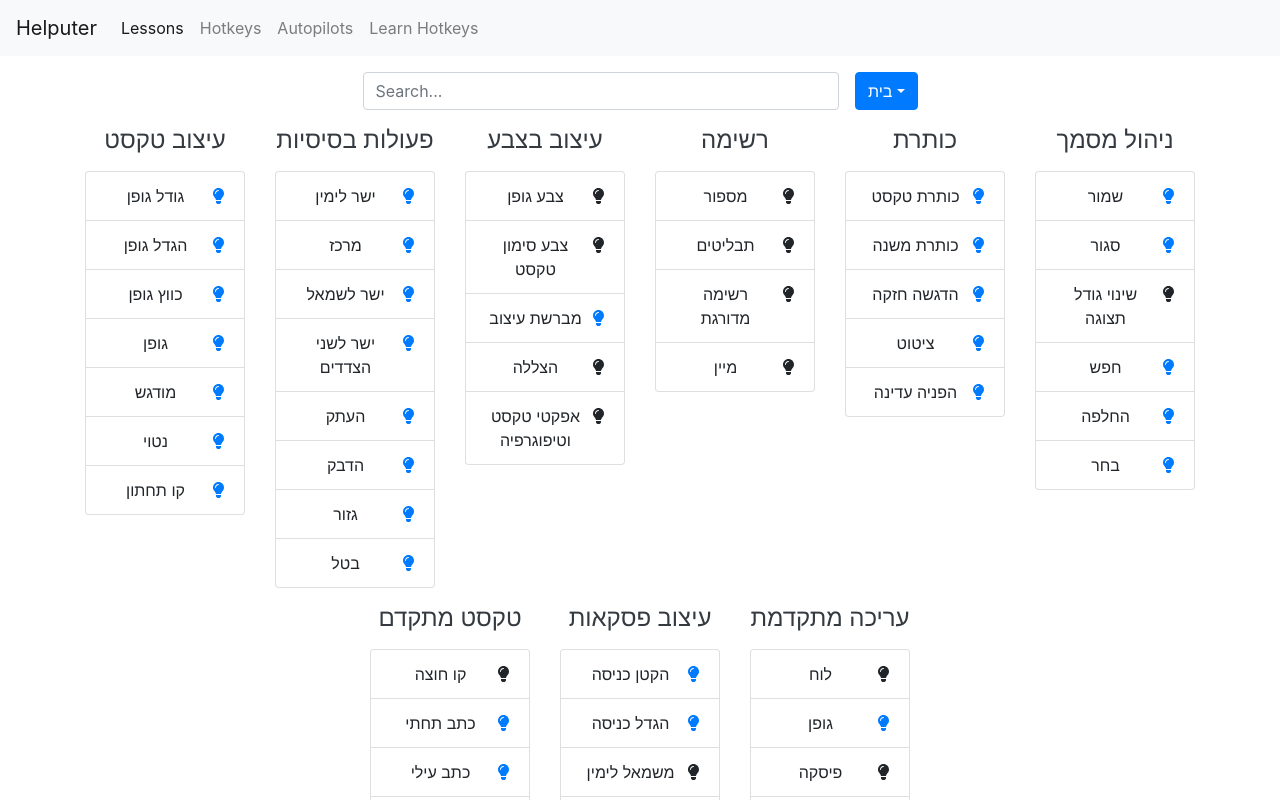
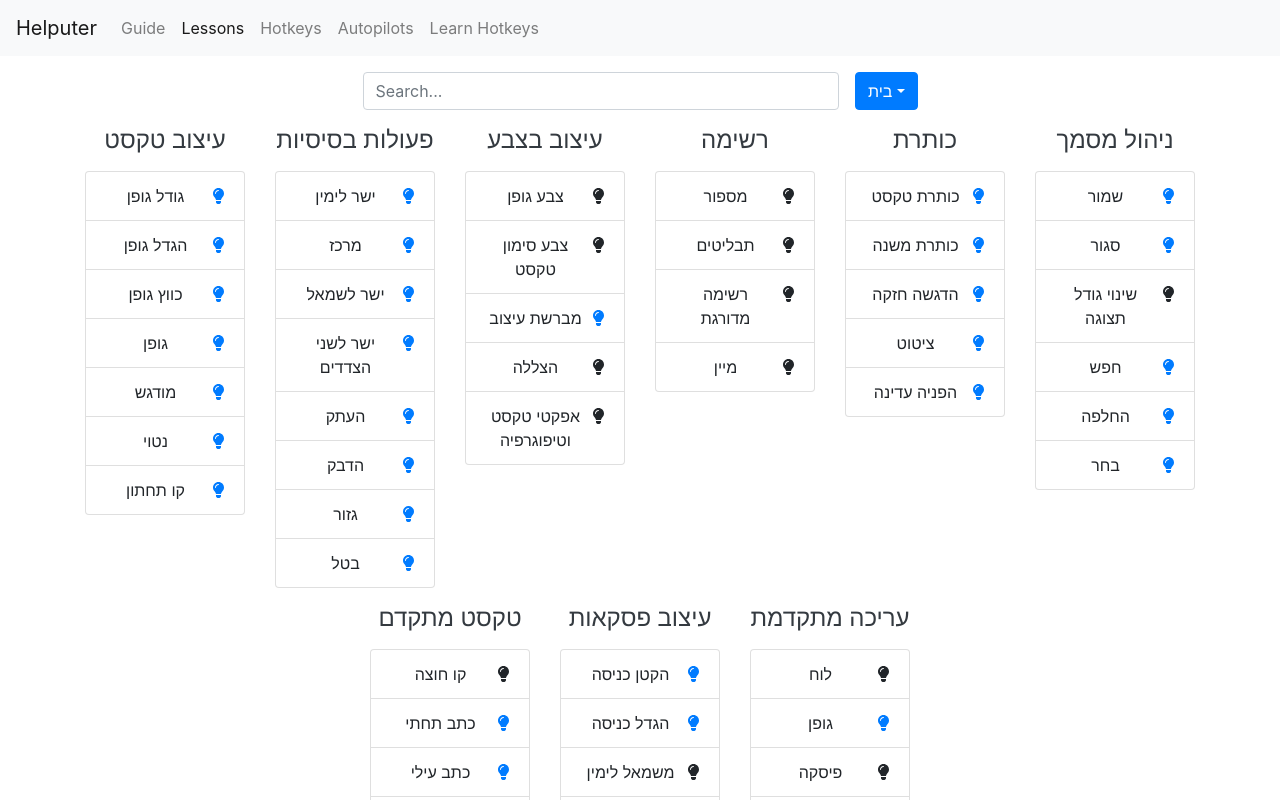
Before and after one commit to ShalomPrinz/HelputerReact, a React (Create React App) app: page /lessons in a window 1280 px wide. Shown: the top 800 px of the page. Built offline with nearby package versions, Linux system fonts and the light colour scheme.

Commit message:
added Guide screen, to explain how everything works

```diff
--- a/src/App.js
+++ b/src/App.js
@@ -12,6 +12,7 @@ import Autopilots from "./components/Autopilots";
 import Pilot from "./components/Pilot";
 import UltimatePilotContainer from "./components/UltimatePilotContainer";
 import LearnHotkeys from "./components/LearnHotkeys";
+import Guide from "./components/Guide";
 
 import {
   headUrl,
@@ -22,6 +23,7 @@ import {
   autopilotUrl,
   ultimatePilotUrl,
   learnHotkeysUrl,
+  guideUrl,
 } from "./constants";
 
 function App() {
@@ -37,6 +39,7 @@ function App() {
       <main className="container">
         <div className="content">
           <Switch>
+            <Route path={guideUrl} component={Guide} />
             <Route path={lessonsUrl} component={Lessons} />
             <Route path={learnHotkeysUrl + "/:name"} component={LearnHotkeys} />
             <Route path={learnHotkeysUrl} component={LearnHotkeys} />
--- /dev/null
+++ b/src/components/Guide.jsx
@@ -0,0 +1,7 @@
+import React from "react";
+
+function Guide(props) {
+  return <h1>Guide</h1>;
+}
+
+export default Guide;
--- a/src/components/NavBar.jsx
+++ b/src/components/NavBar.jsx
@@ -4,6 +4,7 @@ import Navbar from "react-bootstrap/NavBar";
 import Nav from "react-bootstrap/Nav";
 
 import {
+  guideUrl,
   headUrl,
   lessonsUrl,
   hotkeysUrl,
@@ -29,6 +30,9 @@ function AppNavBar(props) {
             if (expanded) setExpanded(!expanded);
           }}
         >
+          <NavLink className="nav-link" to={guideUrl}>
+            Guide
+          </NavLink>
           <NavLink className="nav-link" to={lessonsUrl}>
             Lessons
           </NavLink>
--- a/src/constants.js
+++ b/src/constants.js
@@ -1,6 +1,7 @@
 export const remoteUrl = "http://localhost:8000";
 export const baseUrl = "http://localhost:3000";
 export const headUrl = "/";
+export const guideUrl = headUrl + "guide";
 export const lessonsUrl = headUrl + "lessons";
 export const hotkeysUrl = headUrl + "hotkeys";
 export const learnHotkeysUrl = hotkeysUrl + "-learn";
--- a/src/services/lessonsService.js
+++ b/src/services/lessonsService.js
@@ -28,7 +28,7 @@ export const randomLessons = () => {
       ([subject, list]) => (all = all.concat(list))
     );
   });
-  return all;
+  return shuffle(all);
 };
 
 export const getHotkey = (l) => {
```
